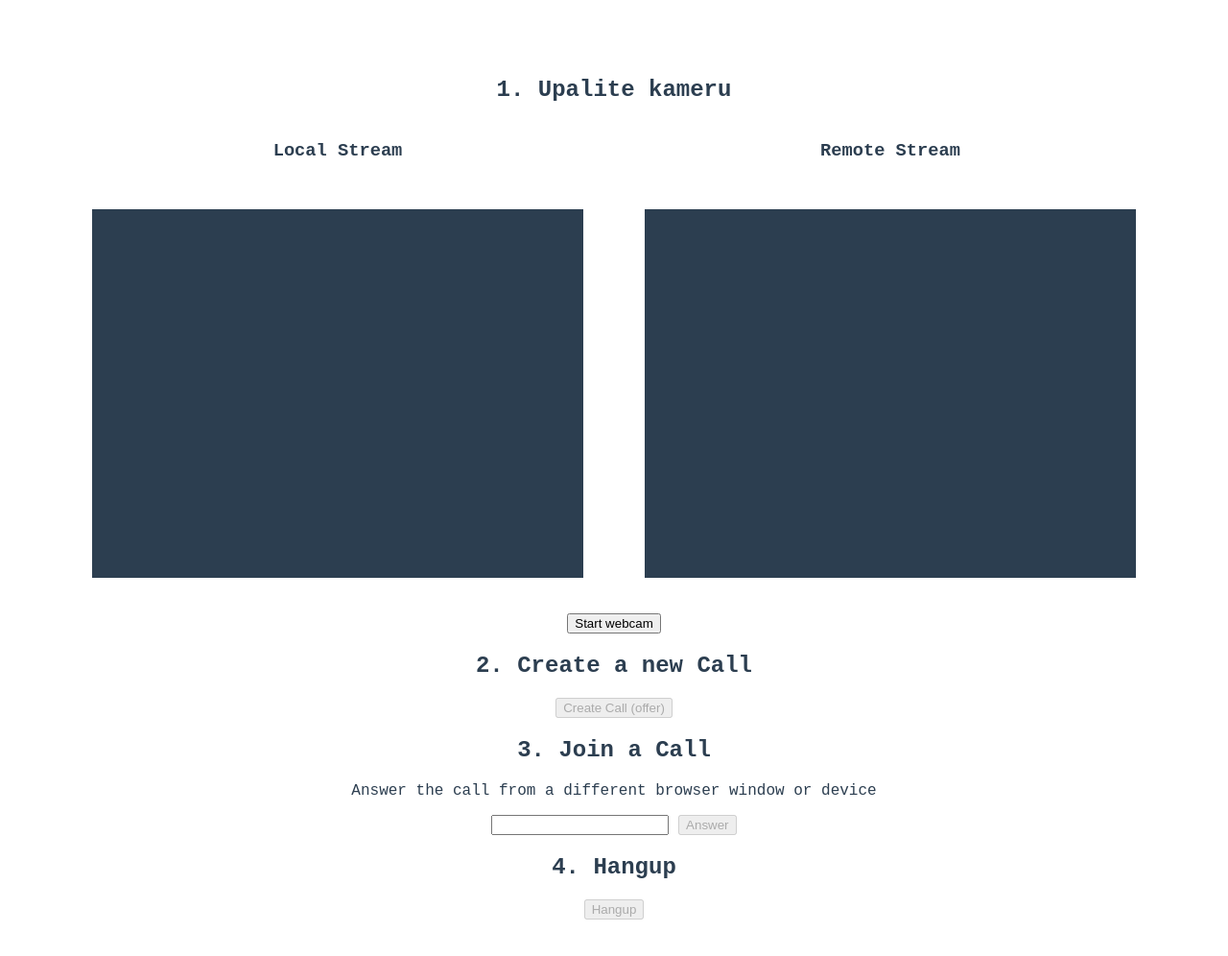
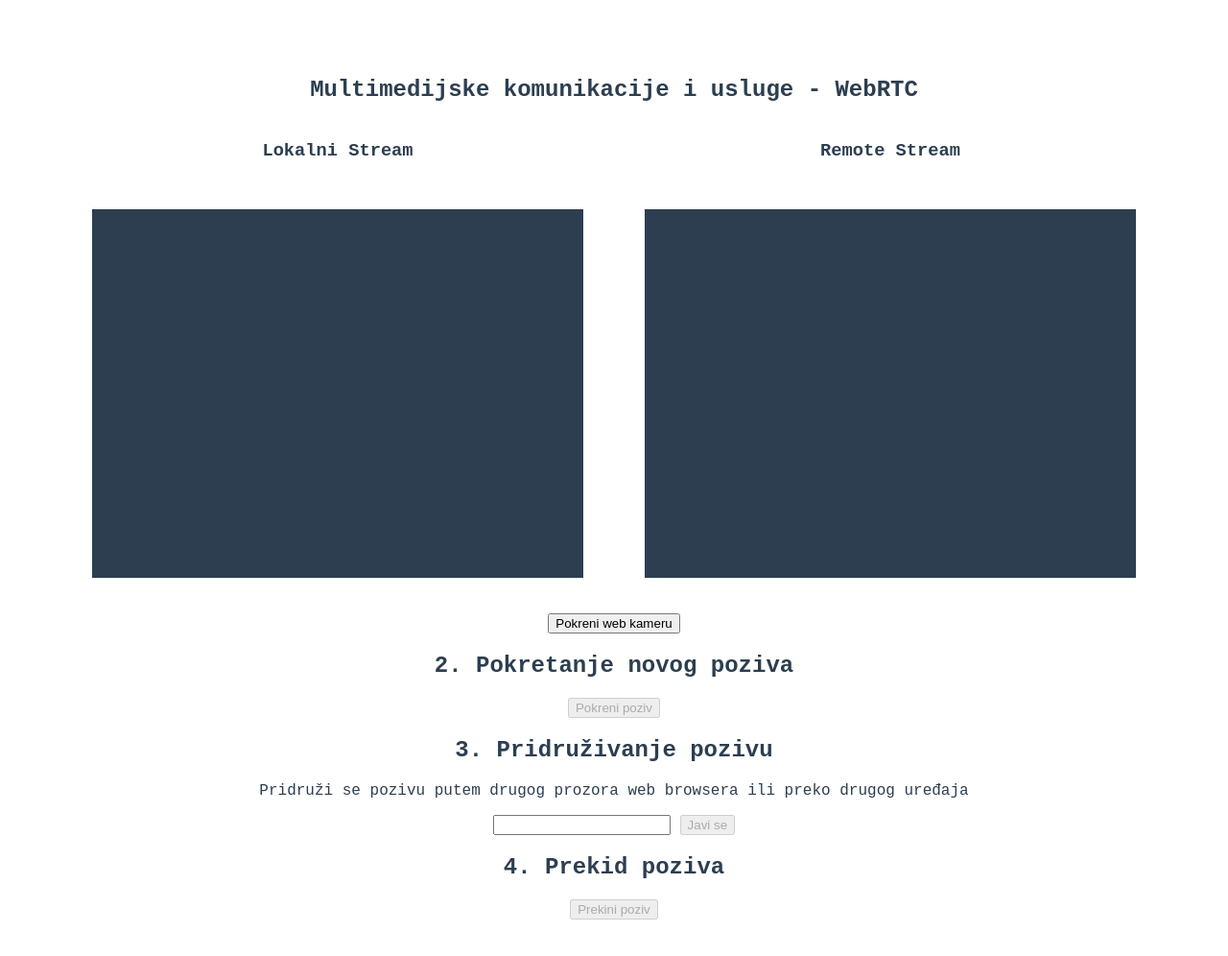
Before and after one commit to jukson01/JUSUFPROJEKAT2, a website built with Vite: page index.html in a window 1280 px wide. Shown: the whole page at 96% size. Built offline with nearby package versions, Linux system fonts and the light colour scheme; some packages are replaced by stand-ins of ours; a web font is replaced by a local one.

Commit message:
Commit 2

```diff
--- a/index.html
+++ b/index.html
@@ -7,10 +7,10 @@
     <title>WebRTC Demo</title>
   </head>
   <body>
-    <h2>1. Upalite kameru</h2>
+    <h2>Multimedijske komunikacije i usluge - WebRTC</h2>
     <div class="videos">
       <span>
-        <h3>Local Stream</h3>
+        <h3>Lokalni Stream</h3>
         <video id="webcamVideo" autoplay playsinline></video>
       </span>
       <span>
@@ -21,19 +21,19 @@
 
     </div>
 
-    <button id="webcamButton">Start webcam</button>
-    <h2>2. Create a new Call</h2>
-    <button id="callButton" disabled>Create Call (offer)</button>
+    <button id="webcamButton">Pokreni web kameru</button>
+    <h2>2. Pokretanje novog poziva</h2>
+    <button id="callButton" disabled>Pokreni poziv</button>
 
-    <h2>3. Join a Call</h2>
-    <p>Answer the call from a different browser window or device</p>
+    <h2>3. Pridruživanje pozivu</h2>
+    <p>Pridruži se pozivu putem drugog prozora web browsera ili preko drugog uređaja</p>
 
     <input id="callInput" />
-    <button id="answerButton" disabled>Answer</button>
+    <button id="answerButton" disabled>Javi se</button>
 
-    <h2>4. Hangup</h2>
+    <h2>4. Prekid poziva</h2>
 
-    <button id="hangupButton" disabled>Hangup</button>
+    <button id="hangupButton" disabled>Prekini poziv</button>
 
     <script type="module" src="/main.js"></script>
 
```
